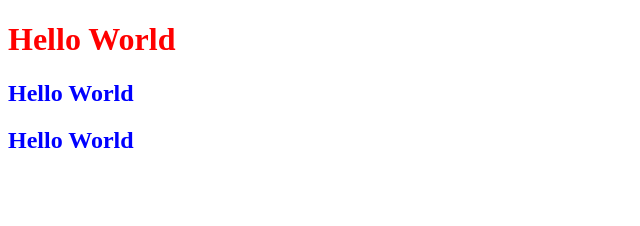
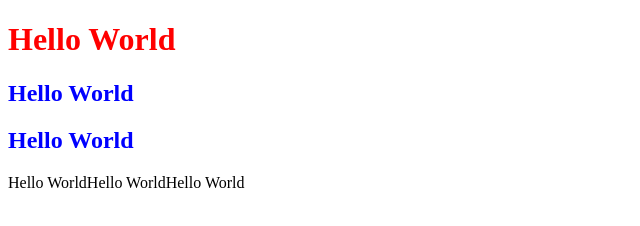
Before and after one commit to im-biyash/web-dev, a plain HTML site: page index.html in a window 1280 px wide. Shown: the whole page, without its empty margins (0-640 px from the left). Drawn offline with Linux system fonts and the light colour scheme.

```diff
--- a/index.html
+++ b/index.html
@@ -18,5 +18,8 @@
     <h1 id="head">Hello World</h1>
         <h2 class="heading">Hello World</h2>
         <h2 class="heading">Hello World</h2
+        <h2 class="heading">Hello World</h2
+        <h2 class="heading">Hello World</h2
+        <h2 class="heading">Hello World</h2
 </body>
 </html>
```
